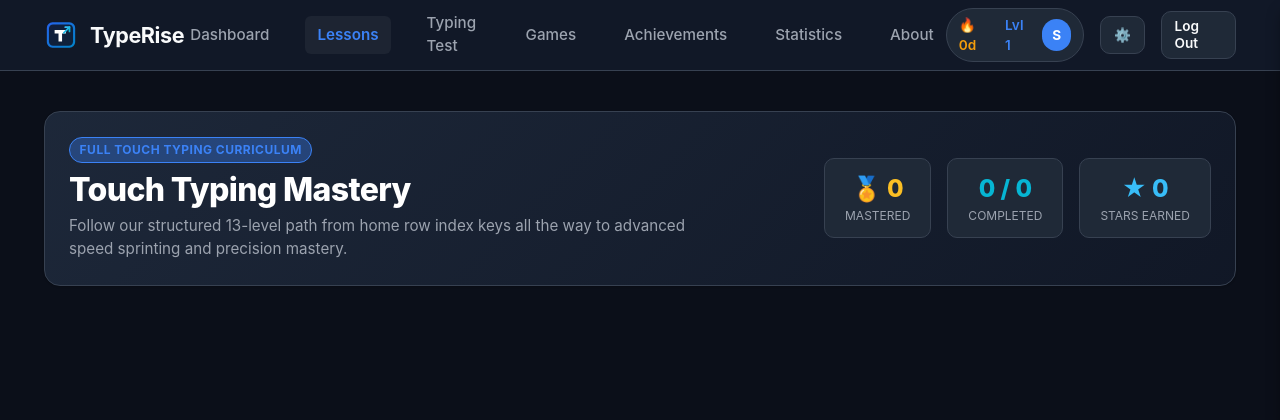
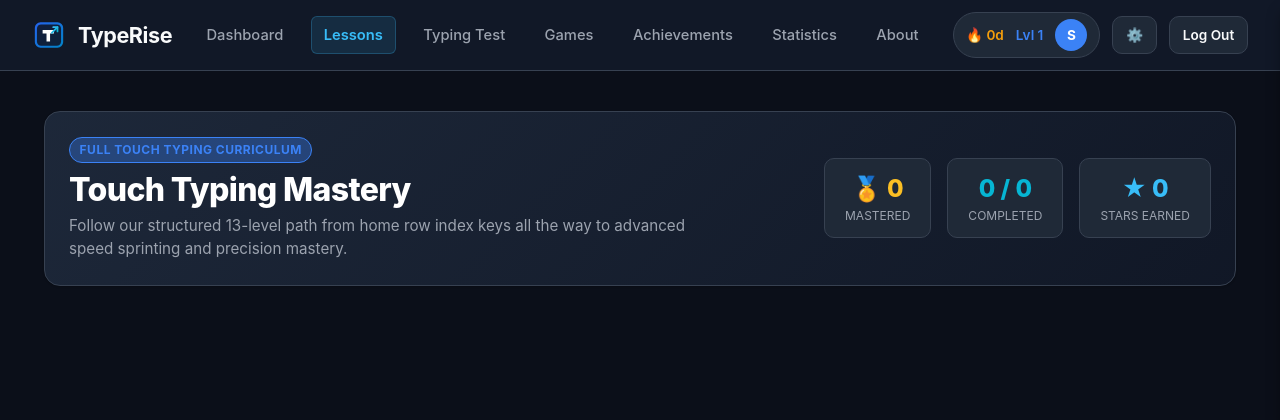
Before and after one commit to kaushalahirwar21/TypeForge, a Django app: page /lessons/ in a window 1280 px wide. Shown: the top 420 px of the page. Run offline with Django 5.2, Linux system fonts and the light colour scheme; the visitor is signed in with stand-in values (Sample User, id 1); data comes from the database, SQL or seed files in the repository; data that the repository does not hold is empty.

Commit message:
Widen navbar container, fix Typing Test text wrapping with white-space nowrap, and refine active link styling

```diff
--- a/static/css/base.css
+++ b/static/css/base.css
@@ -185,6 +185,12 @@ a:hover {
   backdrop-filter: blur(8px);
 }
 
+.site-header .container {
+  max-width: 1540px; /* Wide, spacious navbar layout */
+  padding-left: clamp(1rem, 2.5vw, 2.25rem);
+  padding-right: clamp(1rem, 2.5vw, 2.25rem);
+}
+
 .nav-container {
   display: flex;
   align-items: center;
@@ -200,6 +206,7 @@ a:hover {
   font-weight: 700;
   color: var(--text-main);
   letter-spacing: -0.02em;
+  white-space: nowrap;
 }
 
 .brand-icon {
@@ -218,37 +225,41 @@ a:hover {
 .nav-links {
   display: flex;
   align-items: center;
-  gap: 1.5rem;
+  gap: clamp(0.5rem, 1.2vw, 1.25rem);
   list-style: none;
 }
 
 .nav-item a {
   color: var(--text-muted);
-  font-size: 0.95rem;
+  font-size: 0.92rem;
   font-weight: 500;
-  display: flex;
+  display: inline-flex;
   align-items: center;
-  gap: 0.4rem;
-  padding: 0.5rem 0.75rem;
+  gap: 0.35rem;
+  padding: 0.45rem 0.75rem;
   border-radius: var(--radius-sm);
   transition: all var(--transition-fast);
+  white-space: nowrap; /* Guarantees Typing Test never wraps onto two lines */
+  text-decoration: none;
 }
 
-.nav-item a:hover,
-.nav-item a.active {
+.nav-item a:hover {
   color: var(--text-main);
-  background-color: rgba(255, 255, 255, 0.05);
+  background-color: rgba(255, 255, 255, 0.06);
 }
 
 .nav-item a.active {
-  color: var(--primary);
+  color: #38bdf8;
+  background-color: rgba(56, 189, 248, 0.12);
+  border: 1px solid rgba(56, 189, 248, 0.25);
   font-weight: 600;
 }
 
 .nav-auth {
   display: flex;
   align-items: center;
-  gap: 1rem;
+  gap: 0.75rem;
+  white-space: nowrap;
 }
 
 /* User Badge Pill */
@@ -722,34 +733,35 @@ a:hover {
 /* ==========================================================================
    Global Responsive Breakpoints
    ========================================================================== */
-/* Tablet & Medium Screens */
-@media (max-width: 1024px) {
+/* Large Laptop & Tablet Screens */
+@media (max-width: 1200px) {
   .nav-links {
-    gap: 0.85rem;
+    gap: 0.5rem;
   }
   .nav-item a {
-    padding: 0.4rem 0.55rem;
+    padding: 0.35rem 0.55rem;
     font-size: 0.88rem;
   }
-  .footer-grid {
-    grid-template-columns: 1.5fr 1fr 1fr 1fr;
-    gap: 1.75rem;
+  .user-status-pill {
+    padding: 0.25rem 0.55rem;
+    font-size: 0.8rem;
+    gap: 0.4rem;
   }
 }
 
-/* Small Tablet & Mobile Portrait (< 768px) */
-@media (max-width: 768px) {
+/* Tablet & Mobile Breakpoint (< 1000px) */
+@media (max-width: 1000px) {
   .desktop-nav {
-    display: none;
+    display: none !important;
   }
   .desktop-auth {
-    display: none;
+    display: none !important;
   }
   .mobile-nav-actions {
-    display: flex;
+    display: flex !important;
   }
   .mobile-nav-toggle {
-    display: flex;
+    display: flex !important;
   }
   .footer-grid {
     grid-template-columns: 1fr 1fr;
```
